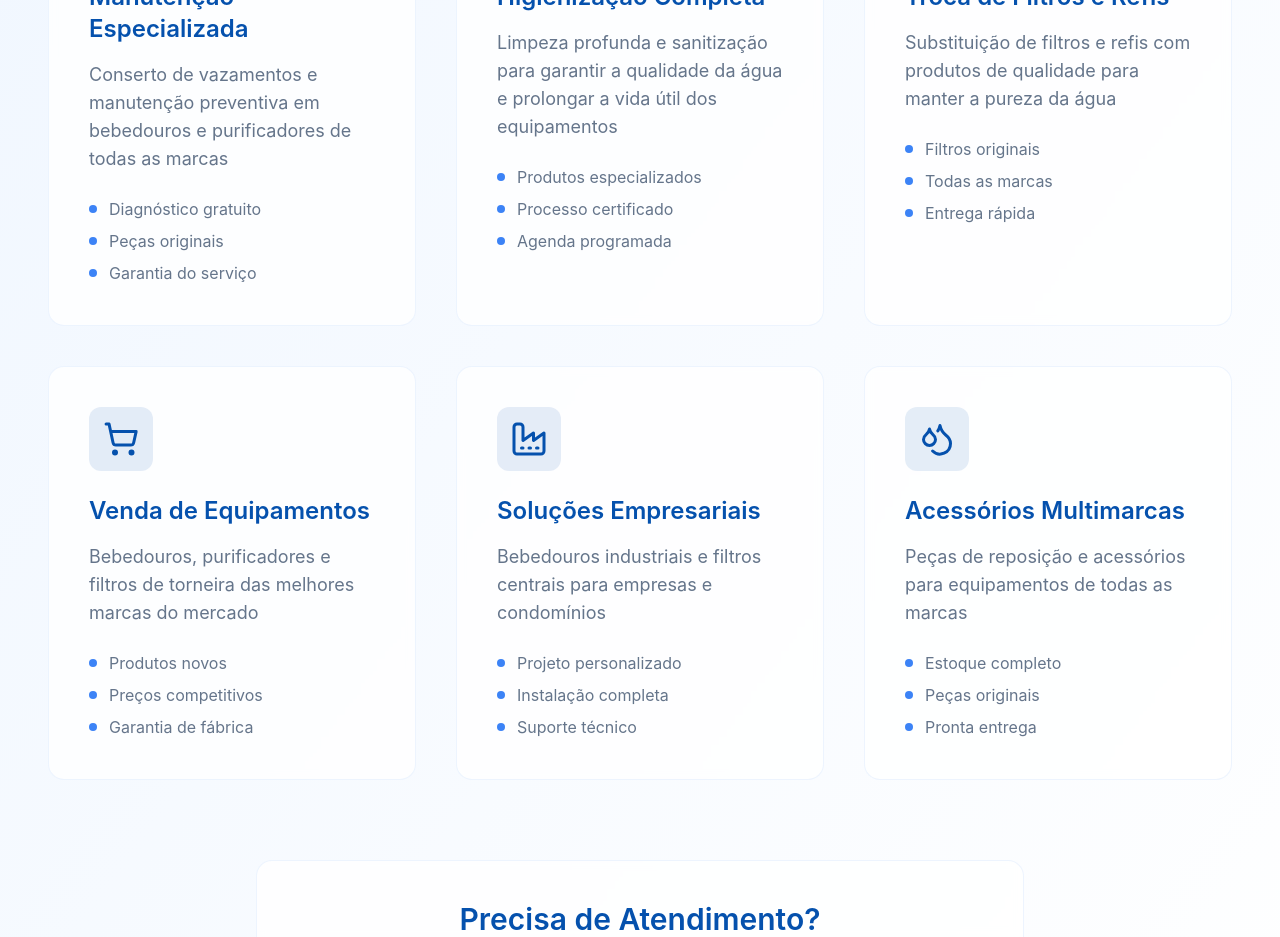
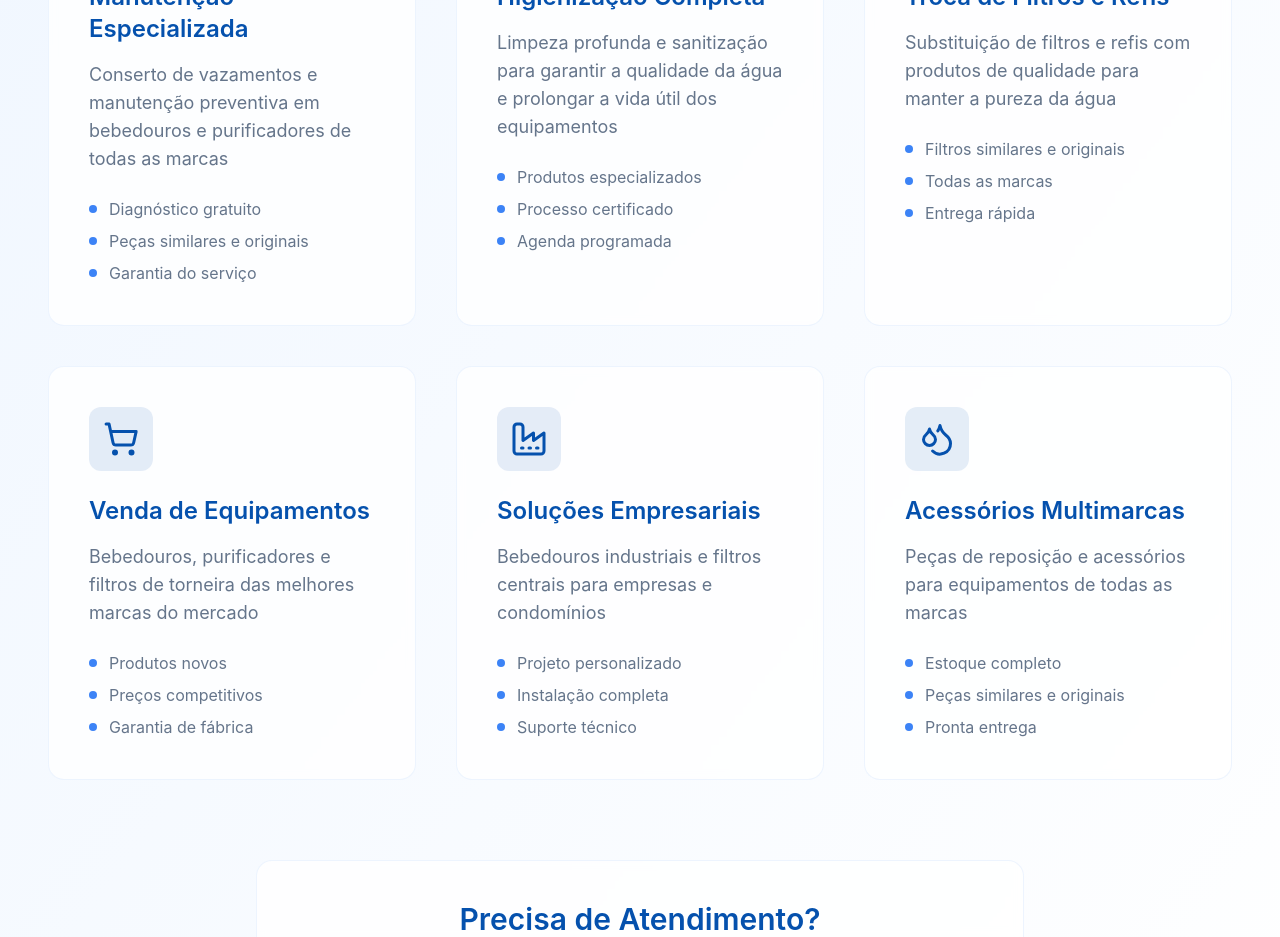
Before and after one commit to DevZipMateus/zap-filters-showcase, a React (Vite) app: page / in a window 1280 px wide. Shown: the part 1300-2237 px from the top of the page. Built offline with nearby package versions, Linux system fonts and the light colour scheme.

Commit message:
Update "original filters" to "similar and original"
Updated all instances of "Filtros originais" to "Filtros similares e originais" in the Services component.

```diff
--- a/src/components/Services.tsx
+++ b/src/components/Services.tsx
@@ -1,4 +1,3 @@
-
 import React from 'react';
 import { Wrench, Droplets, ShoppingCart, Sparkles, Factory, Filter } from 'lucide-react';
 
@@ -8,7 +7,7 @@ const Services = () => {
       icon: Wrench,
       title: "Manutenção Especializada",
       description: "Conserto de vazamentos e manutenção preventiva em bebedouros e purificadores de todas as marcas",
-      features: ["Diagnóstico gratuito", "Peças originais", "Garantia do serviço"]
+      features: ["Diagnóstico gratuito", "Peças similares e originais", "Garantia do serviço"]
     },
     {
       icon: Sparkles,
@@ -20,7 +19,7 @@ const Services = () => {
       icon: Filter,
       title: "Troca de Filtros e Refis",
       description: "Substituição de filtros e refis com produtos de qualidade para manter a pureza da água",
-      features: ["Filtros originais", "Todas as marcas", "Entrega rápida"]
+      features: ["Filtros similares e originais", "Todas as marcas", "Entrega rápida"]
     },
     {
       icon: ShoppingCart,
@@ -38,7 +37,7 @@ const Services = () => {
       icon: Droplets,
       title: "Acessórios Multimarcas",
       description: "Peças de reposição e acessórios para equipamentos de todas as marcas",
-      features: ["Estoque completo", "Peças originais", "Pronta entrega"]
+      features: ["Estoque completo", "Peças similares e originais", "Pronta entrega"]
     }
   ];
 
```
